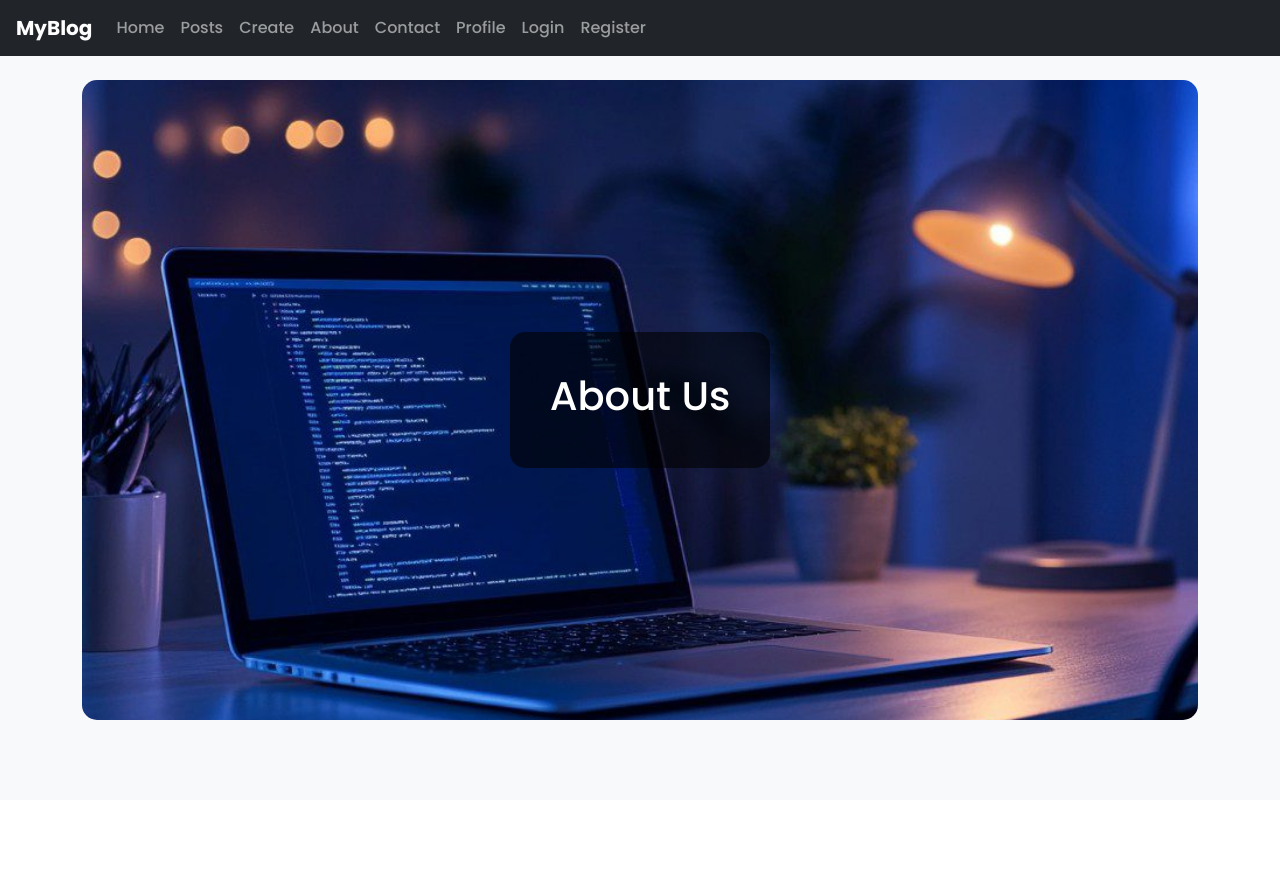
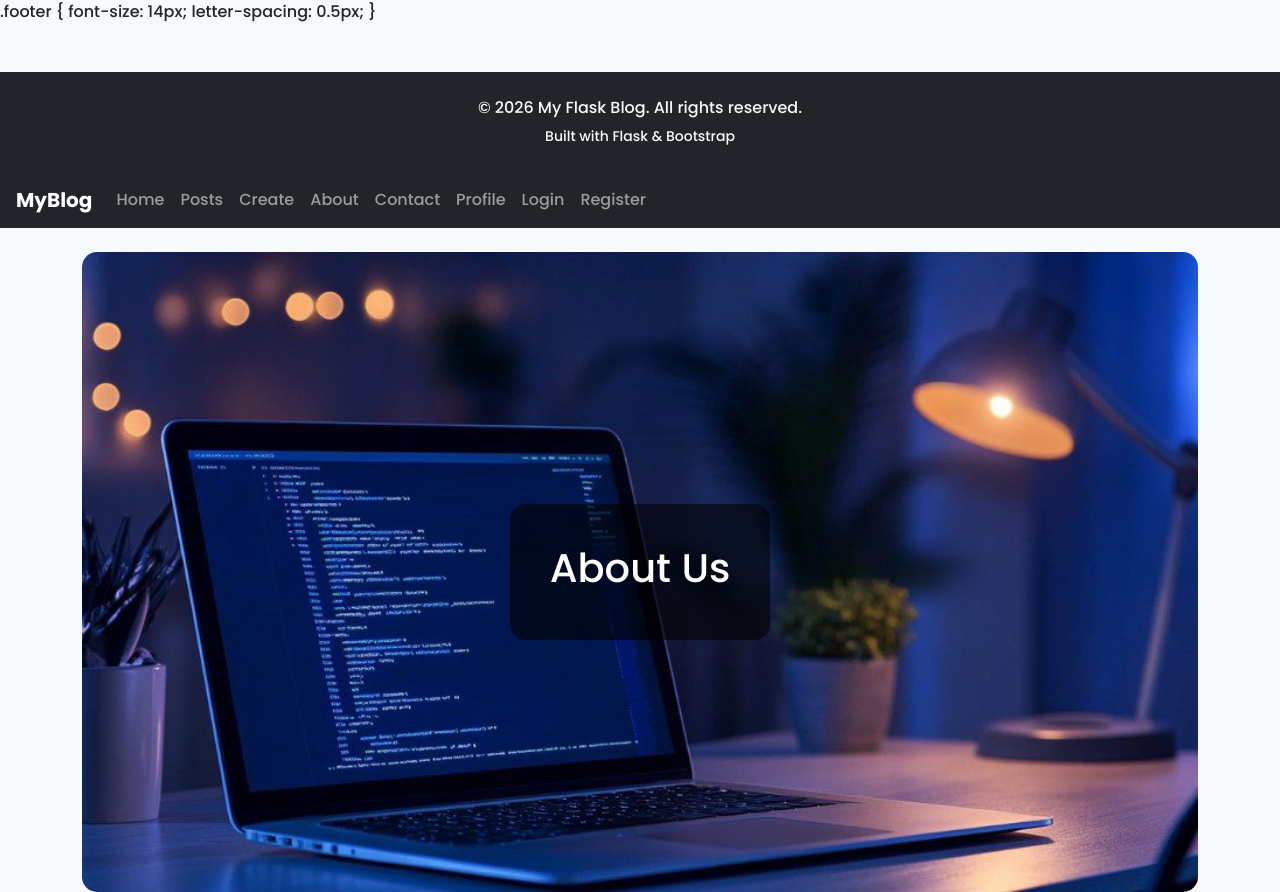
Before and after one commit to Darachai/flask-blog-project, a Flask app: page /about in a window 1280 px wide. Before the commit the page ends 720 px from the top, so only its background shows below. Run offline with Flask 3, Linux system fonts and the light colour scheme.

Commit message:
Add footer section with copyright information

```diff
--- a/templates/base.html
+++ b/templates/base.html
@@ -67,9 +67,18 @@
             }
         }
     </style>
+    .footer {
+    font-size: 14px;
+    letter-spacing: 0.5px;
+}
 
 </head>
-
+<footer class="footer mt-5 py-4 bg-dark text-light text-center">
+    <div class="container">
+        <p class="mb-1">© 2026 My Flask Blog. All rights reserved.</p>
+        <small>Built with Flask & Bootstrap</small>
+    </div>
+</footer>
 <body>
 
 <nav class="navbar navbar-expand-lg navbar-dark bg-dark px-3">
```
